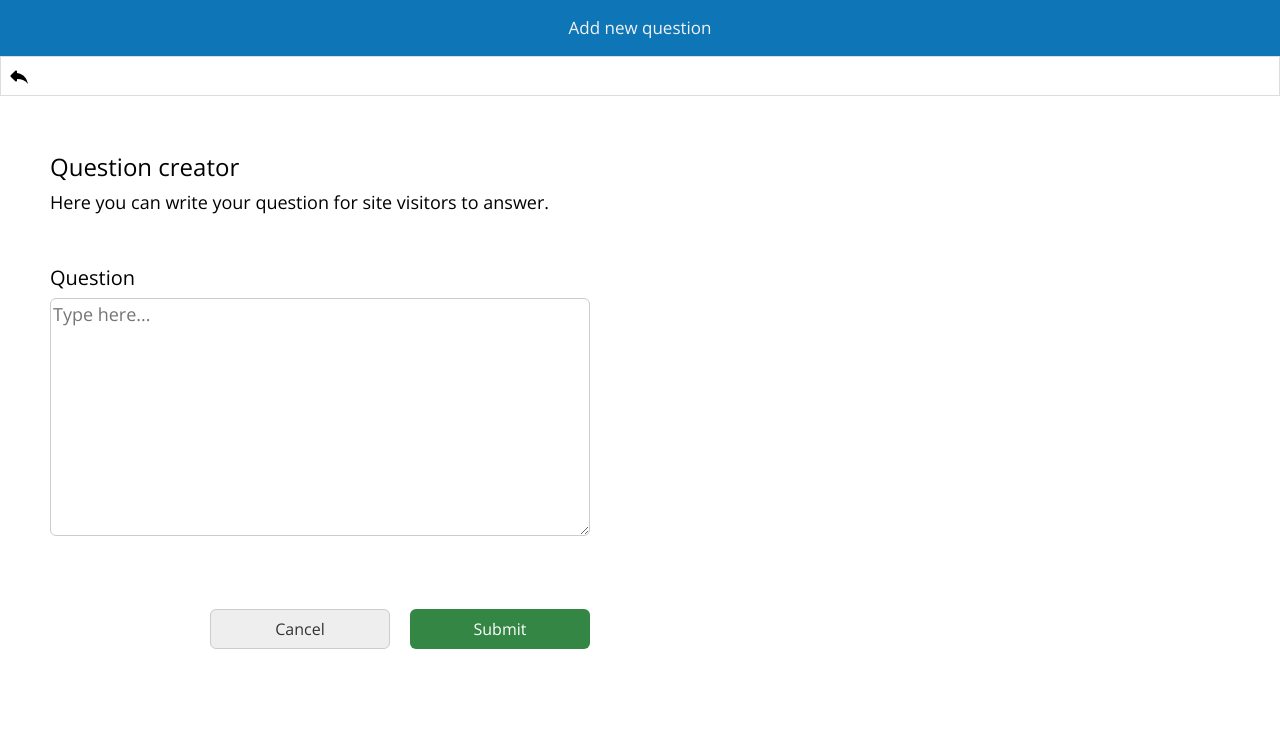
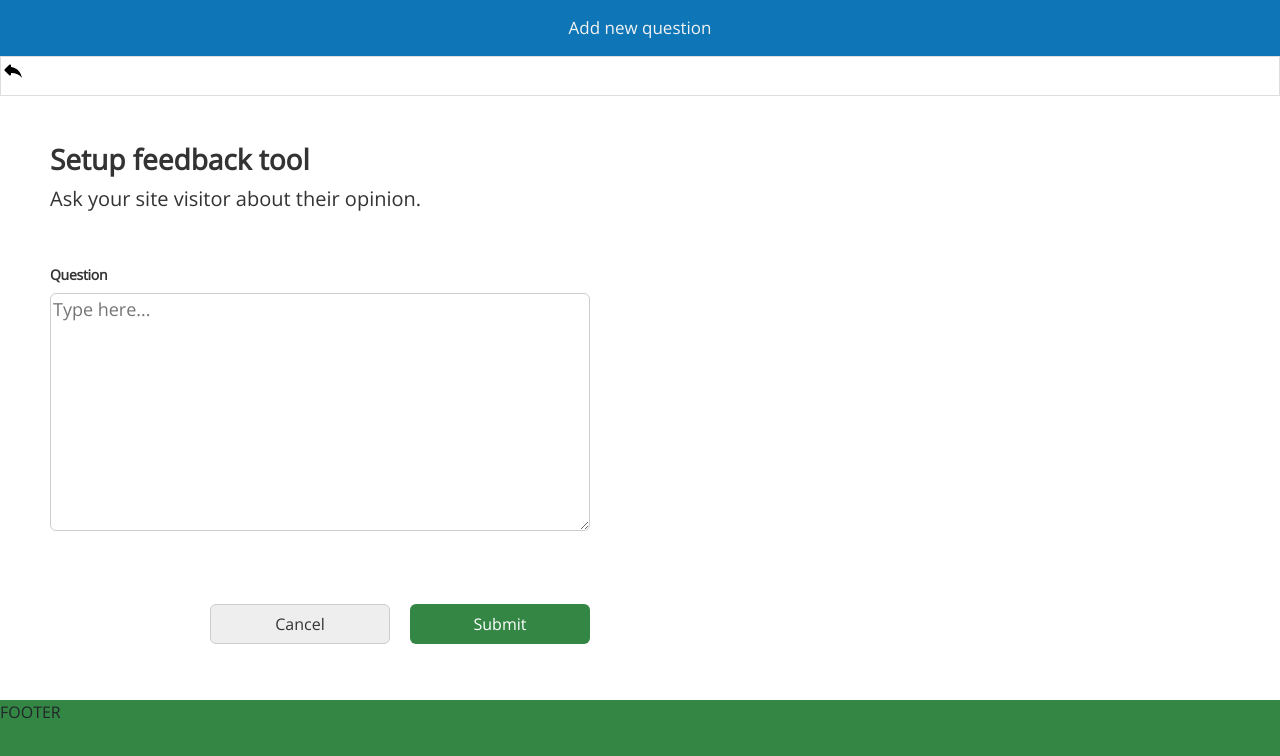
Before and after one commit to TietoSummerAcademy2019/TietoFeedbackTool, an Angular app in the folder TietoJar/TietoJar/ClientApp/: page /new-question in a window 1280 px wide. Shown: the top 756 px of the page. Built offline with nearby package versions, Linux system fonts and the light colour scheme.

Commit message:
Improve css according code review

```diff
--- a/TietoJar/TietoJar/ClientApp/src/app/app.component.html
+++ b/TietoJar/TietoJar/ClientApp/src/app/app.component.html
@@ -1,5 +1,5 @@
 <!--The content below is only a placeholder and can be replaced.-->
-  <nav>
+  <nav class="tieto-jar-header">
     <ul>
       <li>
         <a class="navigation-link-item" routerLink="new-question" routerLinkActive="active">Add new question</a>
--- a/TietoJar/TietoJar/ClientApp/src/app/app.component.scss
+++ b/TietoJar/TietoJar/ClientApp/src/app/app.component.scss
@@ -1,4 +1,4 @@
-nav {
+.tieto-jar-header {
   overflow: hidden;
   background-color: #0E76B7 ;
   position: static;
--- a/TietoJar/TietoJar/ClientApp/src/app/new-question/new-question.component.html
+++ b/TietoJar/TietoJar/ClientApp/src/app/new-question/new-question.component.html
@@ -1,22 +1,28 @@
+<div class="new-question-content">
   <div class="head-box">
-<button>
-  <a class="navigation-back" routerLink="" routerLinkActive="active">
-    <img src="../../assets/img/round-reply-24px.svg">
+      <a class="navigation-back" routerLink="/" >
+        <img src="../../assets/img/round-reply-24px.svg" />
       </a>
-</button>
     </div>
       <div class="main-form">
         <div class="information-question">
-    <h3>Question creator</h3>
-    <p>Here you can write your question for site visitors to answer.</p>
+          <div class="information-question-header">
+            <h1>Setup feedback tool</h1>
           </div>
-
+          <div class="information-question-information">
+            <p>Ask your site visitor about their opinion.</p>
+          </div>
+        </div>
+      </div>
       <div class="question-form">
-    <h4>Question</h4>
+        <h2>Question</h2>
         <form #f="ngForm" (ngSubmit)="onSubmit(f)" novalidate>
-      <textarea id="question-text" name="new-question" ngModel required #first="ngModel" placeholder="Type here..."></textarea>
+          <textarea class="question-text" name="new-question" ngModel required #first="ngModel" placeholder="Type here..."></textarea>
           <button class="submit">Submit</button>
           <button class="cancel" routerLink="" routerLinkActive="active">Cancel</button>
         </form>
       </div>
 </div>
+<footer class="new-question-footer">
+FOOTER
+</footer>
--- a/TietoJar/TietoJar/ClientApp/src/app/new-question/new-question.component.scss
+++ b/TietoJar/TietoJar/ClientApp/src/app/new-question/new-question.component.scss
@@ -1,33 +1,41 @@
+html {
+  position: relative;
+  min-height: 100%;
+}
+body {
+  margin: 0 0 100px; /* bottom = footer height */
+}
+
 .head-box {
-  display: flex;
   top: 0px;
   height: 40px;
   background: #ffffff 0% 0% no-repeat padding-box;
   border: 1px solid #dddddd;
   opacity: 1;
-  button{
-    border: none;
-    background: none;
+  & > a {
+    margin: 0 auto;
   }
 }
 
 .information-question {
-  padding-top: 57px;
+  padding-top: 47px;
   padding-left: 50px;
-  h3 {
-    font-size: 24px;
+  &-header {
+    & > h1 {
+      text-align: left;
+      font-weight: bold;
+      font-size: 28px;
+      letter-spacing: 0;
+      color: #333333;
+      opacity: 1;
+    }
+  }
+  &-information {
     text-align: left;
-    font: Semibold 24px/33px Open Sans;
+    font-size: 20px;
+    font-weight: lighter;
     letter-spacing: 0;
-    color: rgb(0, 0, 0);
-    opacity: 1;
-  }
-  p {
-    font-size: 18px;
-    text-align: left;
-    font: Light 18px/24px Open Sans;
-    letter-spacing: 0;
-    color: #000000;
+    color: #333333;
     opacity: 1;
   }
 }
@@ -36,16 +44,15 @@
   padding-top: 34px;
   padding-left: 50px;
   padding-bottom: 67px;
-  h4 {
-    font-size: 20px;
+  & > h2 {
     text-align: left;
-    font: Light 20px/27px Open Sans;
-    letter-spacing: 0;
-    color: #000000;
+    font: Bold 14px/21px Open Sans;
+    letter-spacing: -0.28px;
+    color: #333333;
     opacity: 1;
   }
 
-  #question-text {
+  .question-text {
     min-height: 238px;
     width: 540px;
     background: #ffffff 0% 0% no-repeat padding-box;
@@ -84,3 +91,12 @@
     }
   }
 }
+
+footer {
+  position: absolute;
+  left: 0;
+  bottom: 0;
+  height: 100px;
+  width: 100%;
+  background: #348644;
+}
```
Lines whose indentation alone changed are shown as unchanged.
